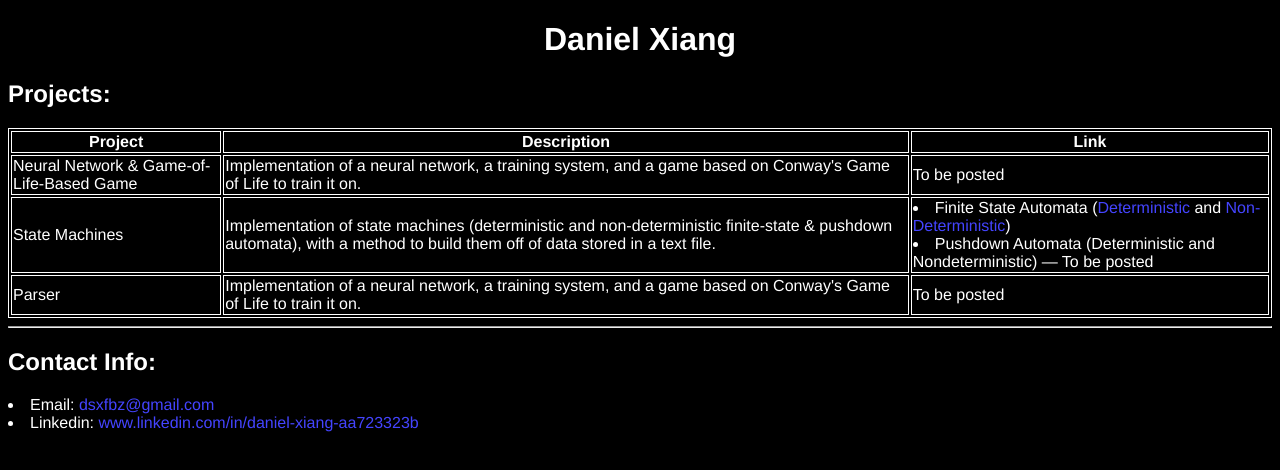
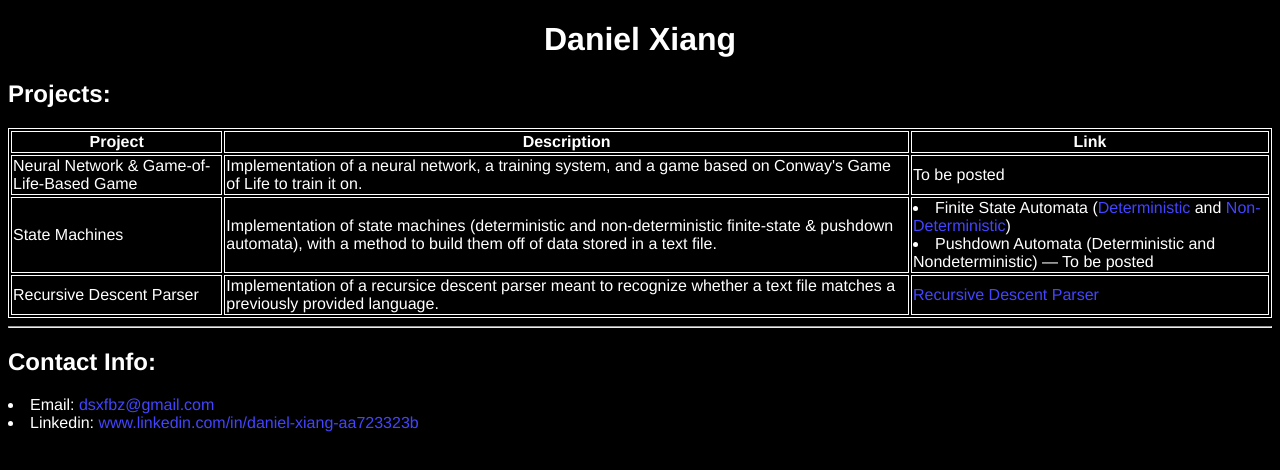
Before and after one commit to dsxfbz/dsxfbz.github.io, a plain HTML site: page index.html in a window 1280 px wide. Drawn offline with Linux system fonts and the light colour scheme.

Commit message:
Added RDP link

```diff
--- a/index.html
+++ b/index.html
@@ -49,9 +49,9 @@
 					</td>
 				</tr>
 				<tr style="color:white;border:1px solid white;">
-					<td style="color:white;border:1px solid white;">Parser</td>
-					<td style="color:white;border:1px solid white;">Implementation of a neural network, a training system, and a game based on Conway's Game of Life to train it on.</td>
-					<td style="color:white;border:1px solid white;">To be posted</td>
+					<td style="color:white;border:1px solid white;">Recursive Descent Parser</td>
+					<td style="color:white;border:1px solid white;">Implementation of a recursice descent parser meant to recognize whether a text file matches a previously provided language.</td>
+					<td style="color:white;border:1px solid white;"><a href="https://github.com/dsxfbz/Recursive-Descent-Parser">Recursive Descent Parser</a></td>
 				</tr>
 			</table>
 		<hr>
```
